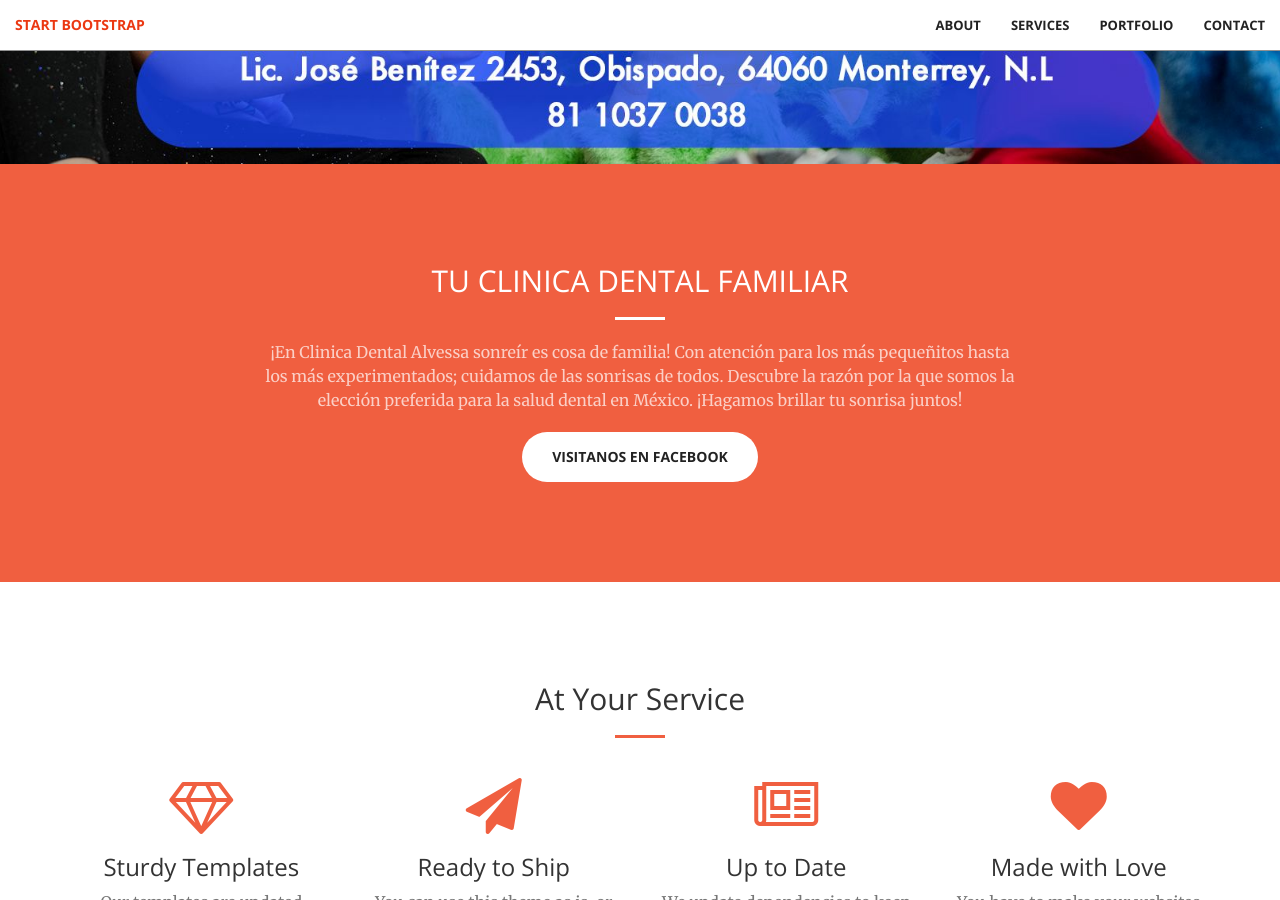
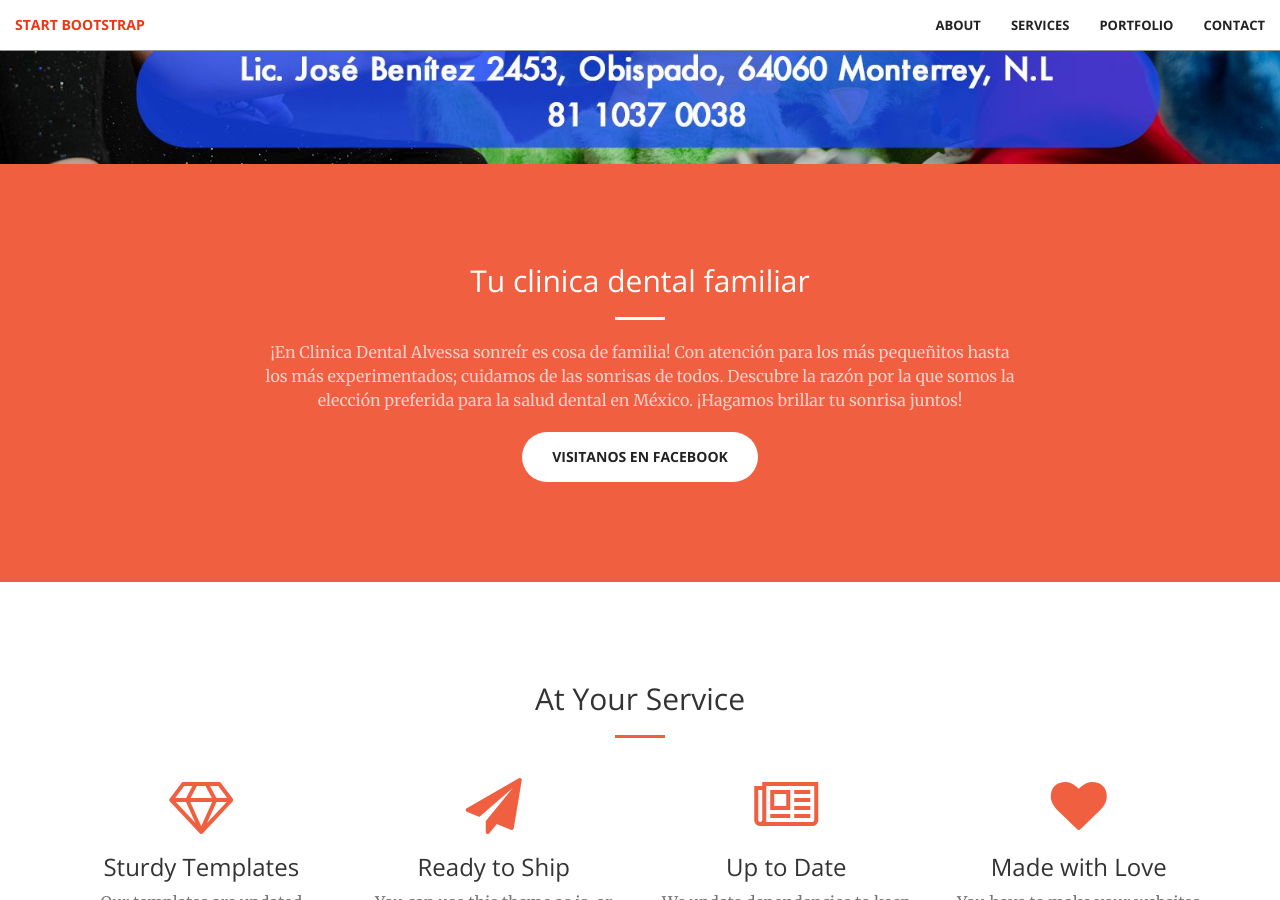
Before and after one commit to patriciogtrz/alvessa.com, a Jekyll site: the page built from index.html, in a window 1280 px wide and 900 px high, scrolled down 736 px. Built offline with Jekyll 4.4.1, drawn with Linux system fonts in a browser that asks for light colours.

Commit message:
Update call-to-action.html

```diff
--- a/_includes/call-to-action.html
+++ b/_includes/call-to-action.html
@@ -2,10 +2,10 @@
     <div class="container">
         <div class="row">
             <div class="col-lg-8 col-lg-offset-2 text-center">
-                <h2 class="section-heading">TU CLINICA DENTAL FAMILIAR</h2>
+                <h2 class="section-heading"><b></b>Tu clinica dental familiar</b></h2>
                 <hr class="light">
                 <p class="text-faded">¡En Clinica Dental Alvessa sonreír es cosa de familia! Con atención para los más pequeñitos hasta los más experimentados; cuidamos de las sonrisas de todos. Descubre la razón por la que somos la elección preferida para la salud dental en México. ¡Hagamos brillar tu sonrisa juntos!</p>
-                <a href="{{ site.facebook_page }}" class="btn btn-default btn-xl">Visitanos en Facebook</a>
+                <a href="{{ site.facebook_page }}" class="btn btn-default btn-xl target="_blank"">Visitanos en Facebook</a>
             </div>
         </div>
     </div>
```
